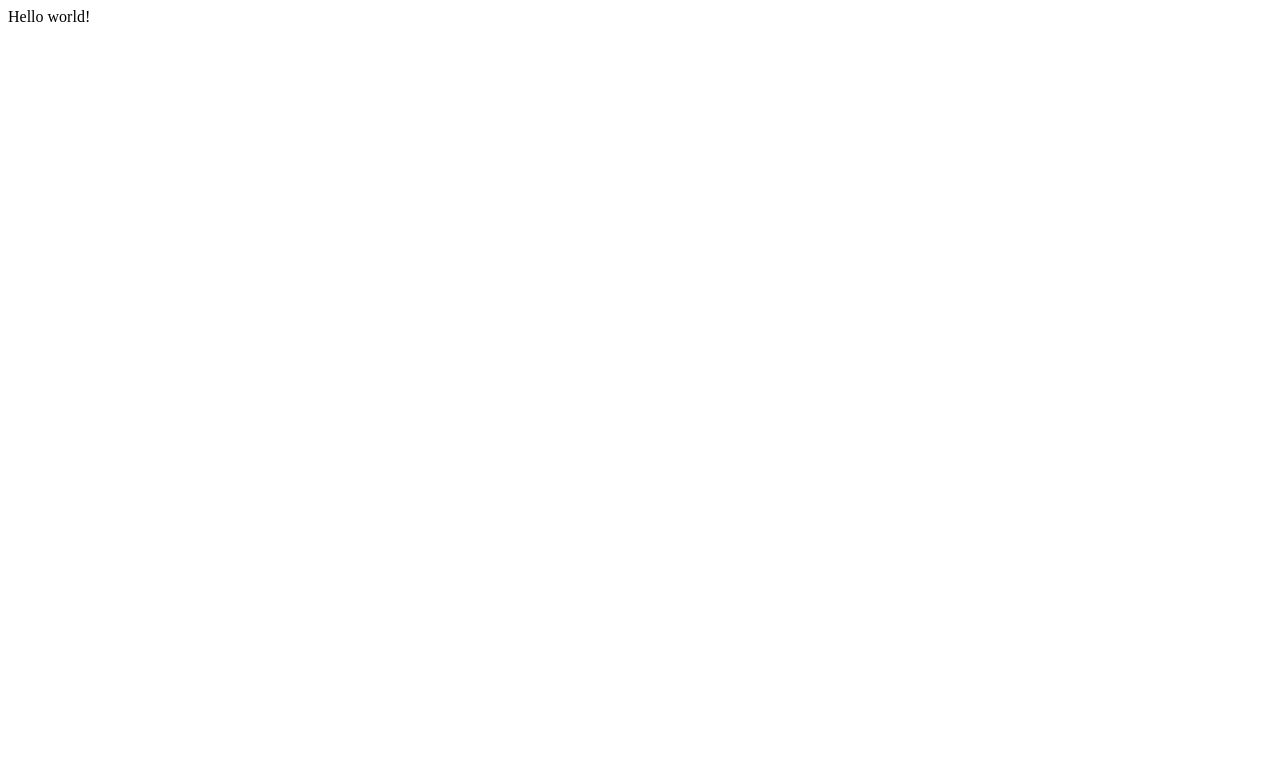
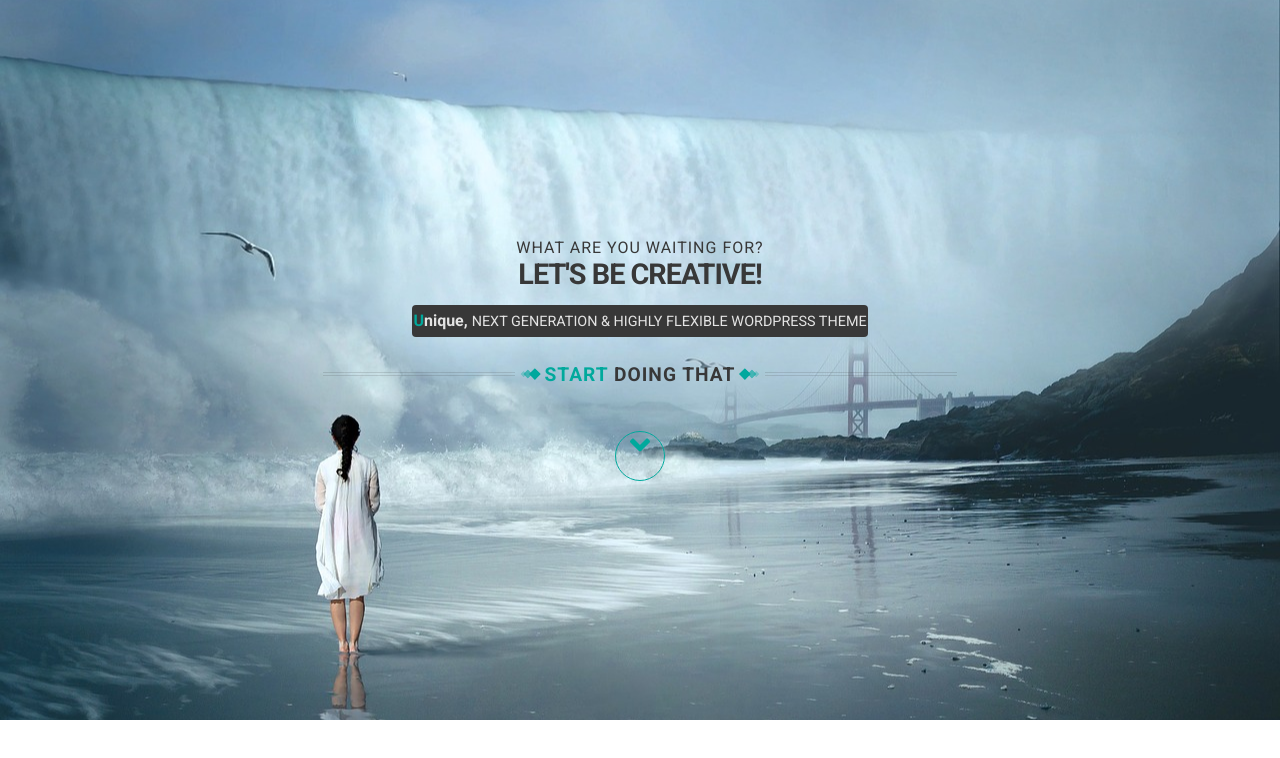
Before and after one commit to MarcinRapacz/project1, a Gatsby site: page / in a window 1280 px wide. Built offline with nearby package versions, Linux system fonts and the light colour scheme; Gatsby itself is replaced by a stand-in of ours.

Commit message:
Logo added

```diff
--- a/gatsby-config.js
+++ b/gatsby-config.js
@@ -5,5 +5,5 @@
  */
 
 module.exports = {
-  /* Your site config here */
+  plugins: [`gatsby-plugin-sass`],
 }
--- a/package.json
+++ b/package.json
@@ -14,8 +14,12 @@
   },
   "dependencies": {
     "gatsby": "^2.13.73",
+    "gatsby-plugin-sass": "^2.1.12",
+    "node-sass": "^4.12.0",
+    "normalize.css": "^8.0.1",
     "react": "^16.9.0",
-    "react-dom": "^16.9.0"
+    "react-dom": "^16.9.0",
+    "react-icons": "^3.7.0"
   },
   "devDependencies": {
     "prettier": "^1.18.2"
--- /dev/null
+++ b/src/components/Header.js
@@ -0,0 +1,18 @@
+import React from "react"
+
+const Header = ({ first = {}, second = {} }) => {
+  return (
+    <h1 className="header">
+      <span className="header-square"></span>
+      <span className={`header-text header-text--${first.color}`}>
+        {first.text}
+      </span>{" "}
+      <span className={`header-text header-text--${second.color}`}>
+        {second.text}
+      </span>
+      <span className="header-square"></span>
+    </h1>
+  )
+}
+
+export default Header
--- /dev/null
+++ b/src/components/Logo.js
@@ -0,0 +1,32 @@
+import React from "react"
+import { FaAngleDown } from "react-icons/fa"
+import { Link } from "gatsby"
+
+// Components
+import Header from "./Header"
+
+const Logo = () => {
+  const header = {
+    first: { color: "primary", text: "start" },
+    second: { color: "dark", text: "doing that" },
+  }
+
+  return (
+    <header className="logo container">
+      <h2 className="logo-header logo-header--h2">What are you waiting for?</h2>
+      <h1 className="logo-header logo-header--h1">Let's be creative!</h1>
+      <p className="logo-desc">
+        <strong>
+          <span>U</span>nique,{" "}
+        </strong>
+        next generation & highly flexible wordpress theme
+      </p>
+      <Header first={header.first} second={header.second} />
+      <Link to="/#" className="logo-link">
+        <FaAngleDown className="logo-arrow" />
+      </Link>
+    </header>
+  )
+}
+
+export default Logo
--- a/src/pages/index.js
+++ b/src/pages/index.js
@@ -1,3 +1,12 @@
 import React from "react"
+import "normalize.css"
+import "../styles/main.scss"
 
-export default () => <div>Hello world!</div>
+// Components
+import Logo from "../components/Logo"
+
+export default () => (
+  <>
+    <Logo />
+  </>
+)
--- /dev/null
+++ b/src/styles/_global.scss
@@ -0,0 +1,12 @@
+@import url("https://fonts.googleapis.com/css?family=Roboto:400,700&display=swap");
+
+html,
+body {
+  font-family: "Roboto", sans-serif;
+}
+
+.container {
+  margin: 0 auto;
+  max-width: 1680px;
+  width: 100%;
+}
--- /dev/null
+++ b/src/styles/_header.scss
@@ -0,0 +1,100 @@
+.header {
+  position: relative;
+  font-size: 1.2rem;
+  letter-spacing: 1px;
+
+  &::before {
+    content: "";
+    opacity: 0.15;
+    display: block;
+    position: absolute;
+    width: 15vw;
+    height: 0.1em;
+    top: 39%;
+    right: 220px;
+    border-top: 1px solid $dark-bg;
+    border-bottom: 1px solid $dark-bg;
+  }
+
+  &::after {
+    content: "";
+    opacity: 0.15;
+    display: block;
+    position: absolute;
+    width: 15vw;
+    height: 0.1em;
+    top: 39%;
+    left: 220px;
+    border-top: 1px solid $dark-bg;
+    border-bottom: 1px solid $dark-bg;
+  }
+
+  .header-text {
+    &.header-text--primary {
+      color: $primary-text;
+    }
+    &.header-text--secondary {
+      color: $secondary-text;
+    }
+    &.header-text--dark {
+      color: $dark-text;
+    }
+  }
+
+  .header-square {
+    position: absolute;
+    top: 30%;
+    display: inline-block;
+    background-color: $primary-bg;
+    border: 1px solid $primary-bg;
+    width: 0.3em;
+    height: 0.3em;
+    transform: rotate(45deg);
+    &:nth-child(1) {
+      left: -7%;
+      &::before {
+        content: "";
+        display: block;
+        opacity: 0.6;
+        background-color: $primary-bg;
+        border: 1px solid $primary-bg;
+        width: 0.2em;
+        height: 0.2em;
+        transform: translate(-5px, 5px);
+      }
+      &::after {
+        content: "";
+        display: block;
+        opacity: 0.3;
+        background-color: $primary-bg;
+        border: 1px solid $primary-bg;
+        width: 0.1em;
+        height: 0.1em;
+        transform: translate(-7px, 3px);
+      }
+    }
+    &:nth-last-child(1) {
+      right: -7%;
+      &::before {
+        content: "";
+        display: block;
+        opacity: 0.6;
+        background-color: $primary-bg;
+        border: 1px solid $primary-bg;
+        width: 0.2em;
+        height: 0.2em;
+        transform: translate(5px, -5px);
+      }
+      &::after {
+        content: "";
+        display: block;
+        opacity: 0.3;
+        background-color: $primary-bg;
+        border: 1px solid $primary-bg;
+        width: 0.1em;
+        height: 0.1em;
+        transform: translate(9px, -13px);
+      }
+    }
+  }
+}
--- /dev/null
+++ b/src/styles/_logo.scss
@@ -0,0 +1,91 @@
+.logo {
+  overflow: hidden;
+  position: relative;
+  display: flex;
+  flex-direction: column;
+  align-items: center;
+  justify-content: center;
+  box-sizing: border-box;
+  padding: 0 2rem;
+  height: 90vh;
+  background-image: url("../images/logo.jpg");
+  background-repeat: no-repeat;
+  background-position: left center;
+  background-size: cover;
+  text-align: center;
+  text-transform: uppercase;
+
+  .logo-header {
+    color: $dark-text;
+    margin: 0;
+  }
+  .logo-header--h1 {
+    opacity: 0;
+    font-size: 1.8rem;
+    letter-spacing: -1px;
+    animation: show 1s 1.5s ease-in 1 both;
+  }
+  .logo-header--h2 {
+    opacity: 0;
+    font-weight: normal;
+    font-size: 1rem;
+    letter-spacing: 1px;
+    animation: show 1s ease-in 1 both;
+  }
+  .logo-desc {
+    opacity: 0;
+    border-radius: 4px;
+    background-color: $dark-bg;
+    color: $secondary-text;
+    padding: 0.4rem 0.1rem;
+    font-size: 0.9rem;
+    animation: show 1s 3s ease-in 1 both;
+
+    strong {
+      font-size: 1rem;
+      text-transform: capitalize;
+    }
+    span {
+      color: $primary-text;
+    }
+  }
+  .logo-link {
+    opacity: 0;
+    overflow: hidden;
+    position: relative;
+    background-color: transparent;
+    margin-top: 2rem;
+    padding: 1.5rem;
+    border: 1px solid $primary-text;
+    border-radius: 50%;
+    line-height: 0;
+    transition: 0.3s;
+    animation: show 1s 4s ease-in 1 both;
+    &:hover {
+      background-color: rgba($light-bg, 0.4);
+    }
+  }
+  .logo-arrow {
+    position: absolute;
+    top: -50%;
+    left: 50%;
+    transform: translateX(-50%);
+    font-size: 2rem;
+    font-weight: normal;
+    color: $primary-text;
+    text-decoration: none;
+    animation: runArrow 1.5s linear infinite;
+  }
+}
+
+@keyframes runArrow {
+  100% {
+    top: 80%;
+  }
+}
+
+@keyframes show {
+  100% {
+    opacity: 1;
+  }
+}
--- /dev/null
+++ b/src/styles/_variables.scss
@@ -0,0 +1,8 @@
+$primary-text: #00a99c;
+$secondary-text: #e4e4e4;
+$dark-text: #383838;
+$light-text: #7a7a7a;
+
+$primary-bg: #01a89e;
+$dark-bg: #383838;
+$light-bg: #f9f9f9;
--- /dev/null
+++ b/src/styles/main.scss
@@ -0,0 +1,4 @@
+@import "variables";
+@import "global";
+@import "header";
+@import "logo";
```
Also changed, not shown: src/images/logo.jpg (added), 1 other file.
